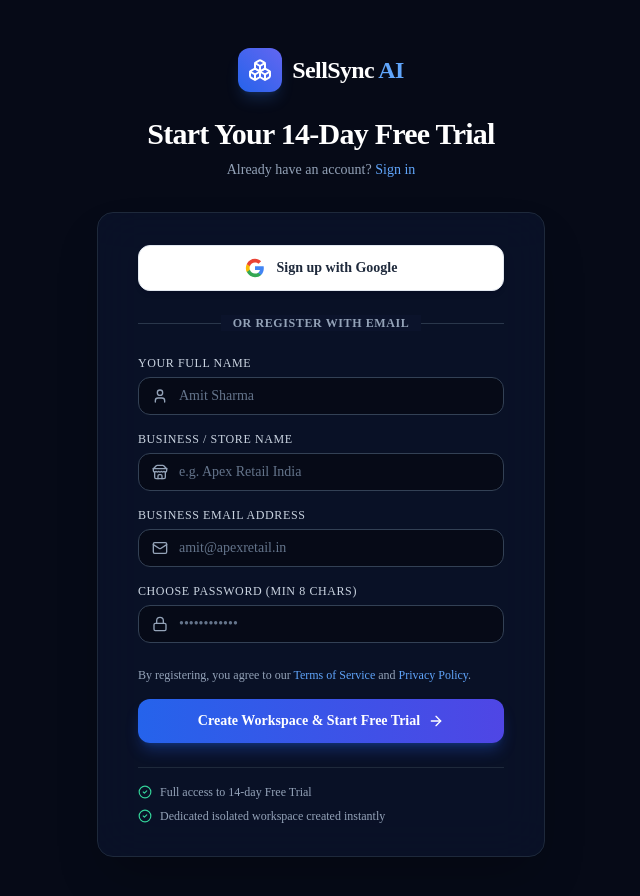
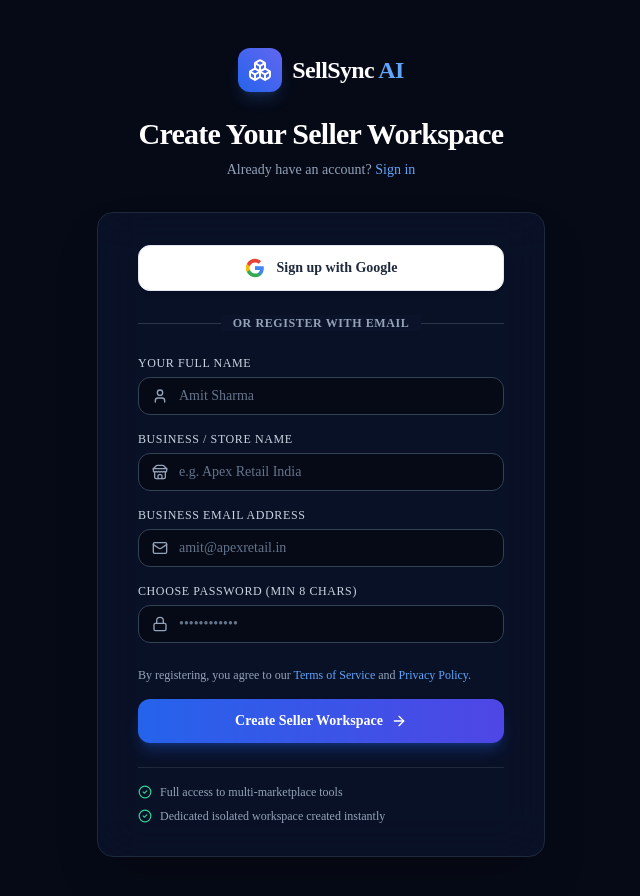
Before and after one commit to Krishpatel-30/sellsyncai, a Next.js app in the folder frontend/: page /register in a window 1280 px wide. Shown: the top 896 px of the page, without its empty margins (319-959 px from the left). Built offline with nearby package versions, Linux system fonts and the light colour scheme; no server answers.

Commit message:
chore: align trial copy across landing, login, and registration

```diff
--- a/frontend/src/app/login/page.tsx
+++ b/frontend/src/app/login/page.tsx
@@ -44,7 +44,7 @@ export default function LoginPage() {
         <p className="mt-2 text-sm text-slate-400">
           Or{" "}
           <Link href="/register" className="font-medium text-blue-400 hover:text-blue-300">
-            start your 14-day free trial today
+            create a new seller workspace
           </Link>
         </p>
       </div>
--- a/frontend/src/app/page.tsx
+++ b/frontend/src/app/page.tsx
@@ -150,7 +150,7 @@ export default function HomePage() {
                 href="/register"
                 className="w-full sm:w-auto inline-flex items-center justify-center gap-2 rounded-xl bg-gradient-to-r from-blue-600 to-indigo-600 px-7 py-3.5 text-sm font-bold text-white shadow-xl shadow-blue-600/30 hover:from-blue-500 hover:to-indigo-500 transition-all hover:scale-105"
               >
-                <span>Start 14-Day Free Trial</span>
+                <span>Get Started Free</span>
                 <ArrowRight className="h-4 w-4" />
               </Link>
             </div>
@@ -167,7 +167,7 @@ export default function HomePage() {
               </div>
               <div className="flex items-center gap-1.5">
                 <CheckCircle2 className="h-4 w-4 text-emerald-400" />
-                <span>18% GST invoice & Razorpay ready</span>
+                <span>GST & HSN compliance ready</span>
               </div>
               <div className="flex items-center gap-1.5">
                 <CheckCircle2 className="h-4 w-4 text-emerald-400" />
--- a/frontend/src/app/register/page.tsx
+++ b/frontend/src/app/register/page.tsx
@@ -46,7 +46,7 @@ export default function RegisterPage() {
           </span>
         </Link>
         <h2 className="mt-6 text-2xl font-bold tracking-tight text-white sm:text-3xl">
-          Start Your 14-Day Free Trial
+          Create Your Seller Workspace
         </h2>
         <p className="mt-2 text-sm text-slate-400">
           Already have an account?{" "}
@@ -183,7 +183,7 @@ export default function RegisterPage() {
                 </>
               ) : (
                 <>
-                  <span>Create Workspace & Start Free Trial</span>
+                  <span>Create Seller Workspace</span>
                   <ArrowRight className="h-4 w-4" />
                 </>
               )}
@@ -193,7 +193,7 @@ export default function RegisterPage() {
           <div className="mt-6 border-t border-slate-800 pt-4 space-y-2 text-xs text-slate-400">
             <div className="flex items-center gap-2">
               <CheckCircle2 className="h-3.5 w-3.5 text-emerald-400" />
-              <span>Full access to 14-day Free Trial</span>
+              <span>Full access to multi-marketplace tools</span>
             </div>
             <div className="flex items-center gap-2">
               <CheckCircle2 className="h-3.5 w-3.5 text-emerald-400" />
```
